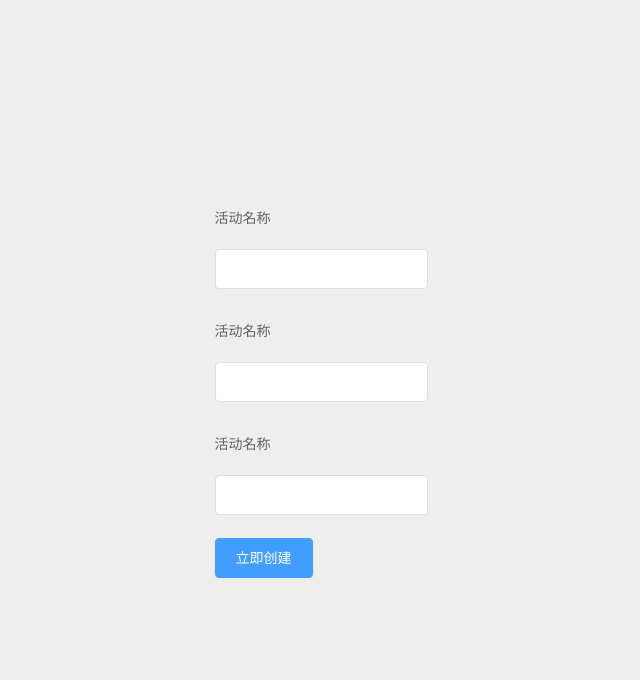
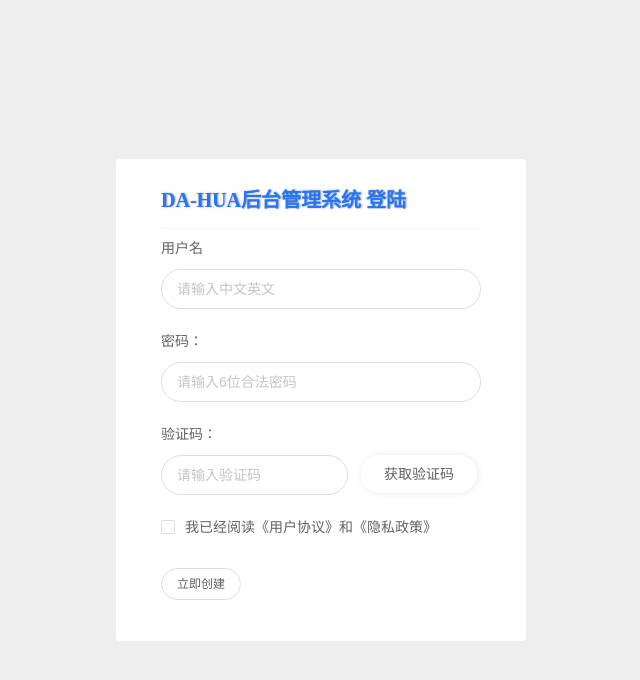
Before and after one commit to dileigege/dileigege-vue-admin, a Vue app: page /#/login in a window 1280 px wide. Shown: the top 680 px of the page, without its empty margins (319-959 px from the left). Built offline with nearby package versions, Linux system fonts and the light colour scheme.

Commit message:
項目開始-login樣式調整

```diff
--- a/src/views/login/index.vue
+++ b/src/views/login/index.vue
@@ -2,25 +2,37 @@
  * @Description:  登陆模块
  * @Author: 前端-晓
  * @Date: 2020-03-13 11:03:54
- * @LastEditTime: 2020-03-13 21:13:19
- * @LastEditors: 小刀
+ * @LastEditTime: 2020-03-15 11:21:44
+ * @LastEditors: 项目组长
  -->
  <!--  -->
  <template>
    <div class="logon-module">
     <el-form class="logon-form" ref="form" :model="form"  :label-position="labelPosition">
-      <el-form-item label="活动名称">
-        <el-input v-model="form.name"></el-input>
+           <div class="lodin-title">DA-HUA后台管理系统 登陆</div>
+      <el-form-item  label="用户名">
+        <el-input v-model="form.name" placeholder="请输入中文英文"></el-input>
       </el-form-item>
-      <el-form-item label="活动名称">
-        <el-input v-model="form.pwd"></el-input>
+      <el-form-item label="密码：">
+        <el-input v-model="form.pwd"  placeholder="请输入6位合法密码"></el-input>
       </el-form-item>
-          <el-form-item label="活动名称">
-        <el-input v-model="form.verify"></el-input>
+        <el-form-item label="验证码：">
+          <el-col :span="14">
+                 <el-input class="long-iput"  v-model="form.verify" placeholder="请输入验证码"></el-input>
+          </el-col>
+           <el-col :offset="1" :span="9">
+                     <el-button  round class="button-fler"   @click="ongaincode">获取验证码</el-button>
+           </el-col>
+
       </el-form-item>
       <el-form-item>
-        <el-button type="primary" @click="onSubmit">立即创建</el-button>
-      </el-form-item>
+    <el-checkbox-group v-model="form.type">
+      <el-checkbox label="我已经阅读《用户协议》和《隐私政策》" name="type"></el-checkbox>
+    </el-checkbox-group>
+  </el-form-item >
+        <el-form-item>
+        <el-button size="small" round   @click="onSubmit">立即创建</el-button>
+  </el-form-item>
     </el-form>
    </div>
  </template>
@@ -33,17 +45,51 @@ export default {
       form: {
         name: '',
         pwd: '',
-        verify: ''
+        verify: '',
+        type: []
       }
     }
   },
   methods: {
     onSubmit () {
       console.log('submit!')
+    },
+    ongaincode () {
+      console.log('ongaincode!')
     }
   }
 }
 </script>
+
+<style>
+  .el-form-item {
+    margin-bottom: 12px;
+}
+
+.el-form--label-top .el-form-item__label {
+    padding: 0 0 0px;
+}
+  /* 表单样式 */
+.el-input__inner{
+  border-radius: 25px;
+}
+.el-input__inner:hover{
+  border: 0;
+  box-shadow: 1px 0 9px #ebebeb;
+}
+
+.el-input.is-active .el-input__inner, .el-input__inner:focus {
+  box-shadow: 1px 0 9px rgba(64, 160, 255, 0.335);
+  border: 0;
+  outline: 0;
+}
+  /* 按钮样式 */
+.button-fler{
+  border: 0;
+  box-shadow: 1px 0 9px #ebebeb;
+}
+</style>
+
  <style lang='less' scoped>
  .logon-module{
      height:100%;
@@ -51,6 +97,20 @@ export default {
      display: flex;
      justify-content: center;
      align-items: center;
-     .logon-form{}
+     .logon-form{
+       background-color: #fff;
+       width: 25%;
+       padding: 25px 45px;
+       border-radius: 4px;
+       box-shadow: 1px 0 9px rgb(0, 0, 0 0.5);
+       .lodin-title{
+         color:#2375FF;
+         font-size: 20px;
+         font-weight: 600;
+         text-shadow: 1px 0 2px  #999999;
+         border-bottom: 1px #f8f8f8 solid;
+         padding-bottom: 15px;
+       }
+     }
  }
  </style>
```
Also changed, not shown: src/assets/login/bgc.jpg (added).
